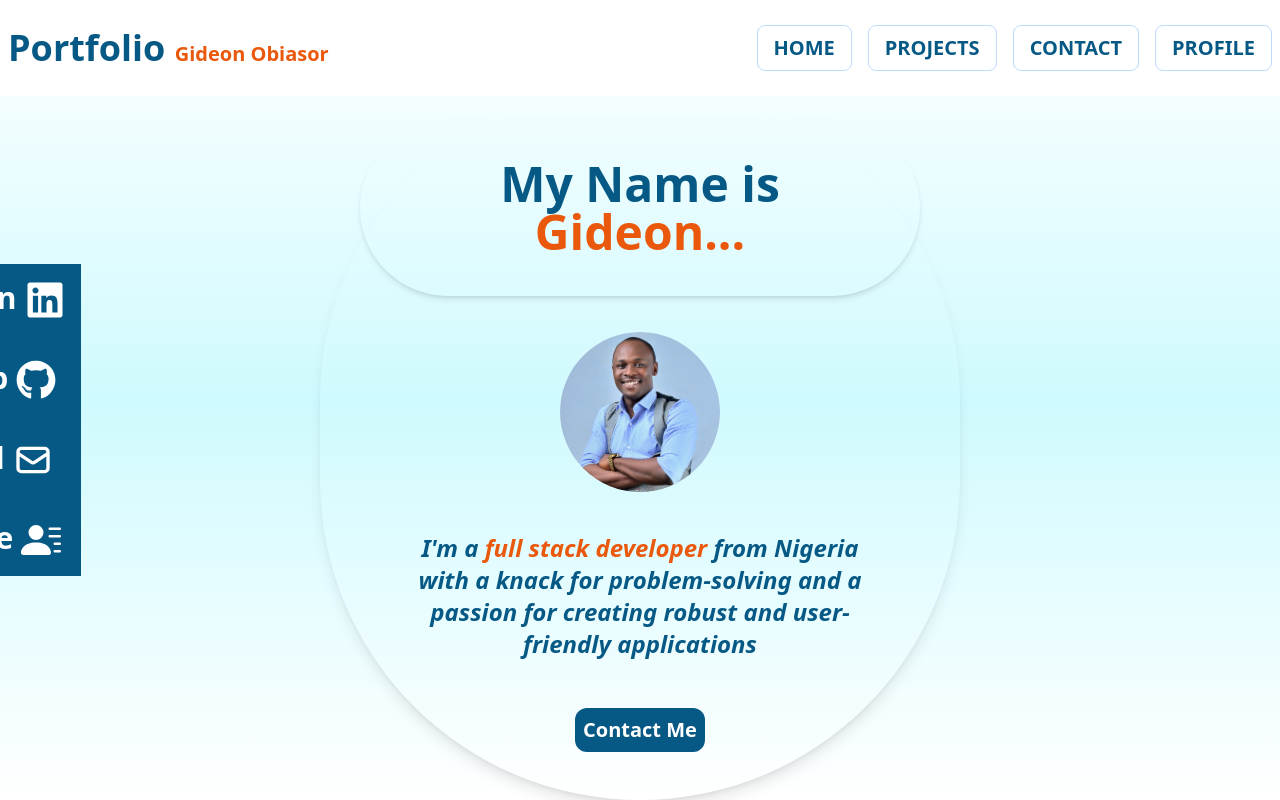
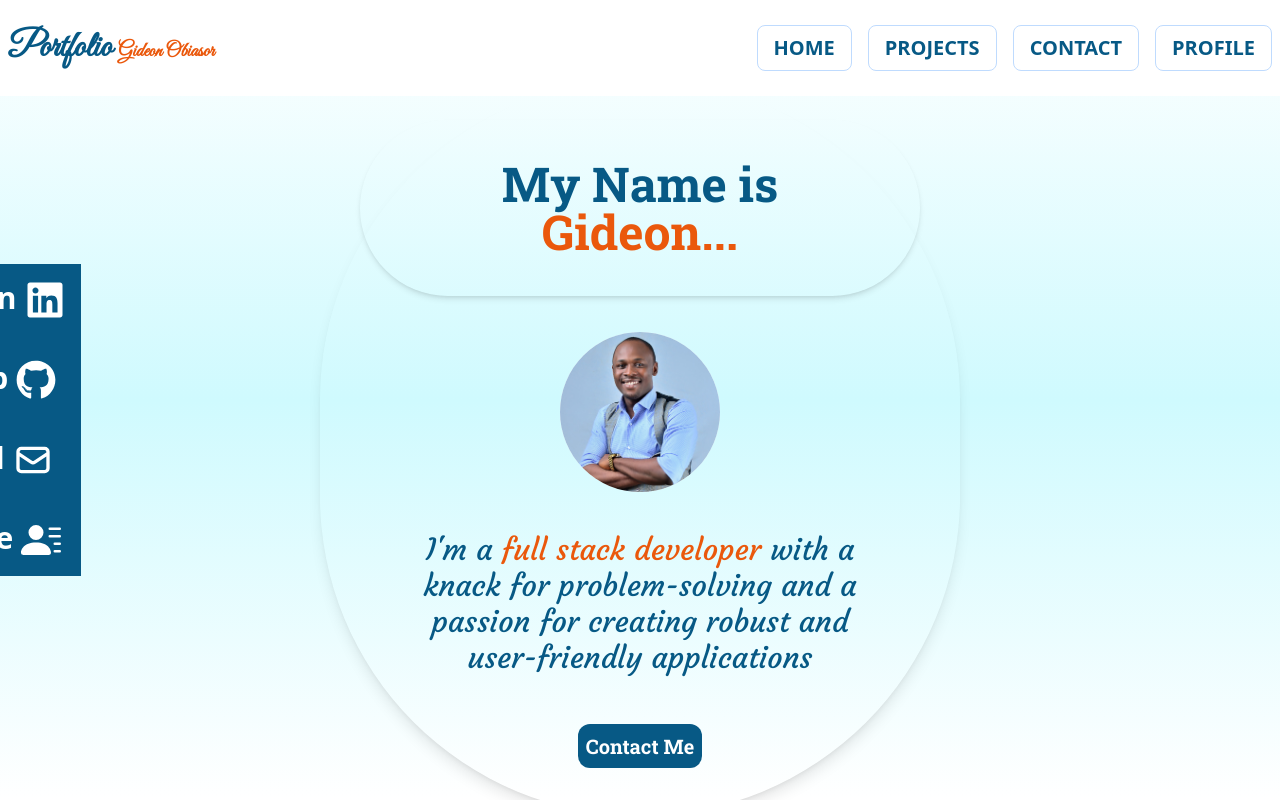
Before and after one commit to DrPlain/Drplain-portfolio, a React (Vite) app: page / in a window 1280 px wide. Shown: the top 800 px of the page. Built offline with nearby package versions, Linux system fonts and the light colour scheme.

Commit message:
Added some google fonts

```diff
--- a/index.html
+++ b/index.html
@@ -5,6 +5,25 @@
     <link rel="icon" type="image/svg+xml" href="/vite.svg" />
     <meta name="viewport" content="width=device-width, initial-scale=1.0" />
     <title>Portfolio website</title>
+
+    <!-- Google fonts -->
+    <link rel="preconnect" href="https://fonts.googleapis.com" />
+    <link rel="preconnect" href="https://fonts.gstatic.com" crossorigin />
+    <link
+      href="https://fonts.googleapis.com/css2?family=Roboto+Slab:wght@100;200;300;400;500;600;700;800;900&display=swap"
+      rel="stylesheet"
+    />
+    <link
+      href="https://fonts.googleapis.com/css2?family=Courgette&display=swap"
+      rel="stylesheet"
+    />
+    <link
+      href="https://fonts.googleapis.com/css2?family=Great+Vibes&display=swap"
+      rel="stylesheet"
+    />
+    <style>
+      @import url("https://fonts.googleapis.com/css2?family=Roboto+Slab:wght@100;200;300;400;500;600;700;800;900&display=swap");
+    </style>
   </head>
   <body>
     <div id="root"></div>
--- a/src/App.css
+++ b/src/App.css
@@ -0,0 +1 @@
+/* @import url('https://fonts.googleapis.com/css2?family=Roboto+Slab:wght@100;200;300;400;500;600;700;800;900&display=swap'); */
--- a/src/components/Experience.jsx
+++ b/src/components/Experience.jsx
@@ -150,15 +150,15 @@ export default function Experience() {
       name="experience"
       className="bg-gradient-to-b from-white via-cyan-100 to-white w-full"
     >
-      <div className="px-5 mt-32 md:px-20 pt-4 shadow-md rounded-full md:w-[80%] w-[95%] mb-10 mx-auto">
+      <div className="px-5 mt-32 md:px-20 pt-4 shadow-md rounded-full md:w-[80%] w-[95%] mb-10 mx-auto font-courgette">
         <p className="text-3xl md:text-4xl text-center text-orange-600 font-bold">
           Experience
         </p>
-        <p className="text-center p-4 text-xl md:text-3xl font-bold text-sky-800 italic ">
+        <p className="text-center p-4 text-xl md:text-3xl font-bold text-sky-800 ">
           These are technologies I have worked with
         </p>
       </div>
-      <div className="mx-auto p-5 flex flex-col justify-center w-full h-full text-sky-800 md:px-20 ">
+      <div className="mx-auto p-5 flex flex-col justify-center w-full h-full text-sky-800 md:px-20 font-courgette ">
         <div className="w-full grid grid-cols-2 sm:grid-cols-3 gap-8 text-center py8 px-12 sm:px-0">
           {technologies.map(({ id, name, src }) => (
             <div
--- a/src/components/Hero.jsx
+++ b/src/components/Hero.jsx
@@ -15,11 +15,11 @@ export default function Hero() {
             alt="Image of programming setup"
           />
         </div>
-        <p className="text-sky-800 text-2xl italic p-10 font-semibold">
+        <p className="text-sky-800 text-3xl p-10 font-courgette">
           I&apos;m a{" "}
-          <span className="text-orange-600">full stack developer</span> from
-          Nigeria with a knack for problem-solving and a passion for creating
-          robust and user-friendly applications
+          <span className="text-orange-600">full stack developer</span> with a
+          knack for problem-solving and a passion for creating robust and
+          user-friendly applications
         </p>
         <Link to={"/contact"}>
           <button className="bg-sky-800 text-white hover:bg-orange-600 m-2 p-2 text-xl font-bold rounded-xl hidden md:block">
--- a/src/components/Navbar.jsx
+++ b/src/components/Navbar.jsx
@@ -19,7 +19,7 @@ const Navbar = () => {
     <nav className="fixed top-0 z-10 bg-white flex items-center h-24 w-full justify-between mx-auto">
       {/* Logo */}
       <Link to="/">
-        <h2 className="text-4xl p-2 font-bold text-sky-800">
+        <h2 className="text-4xl p-2 font-bold text-sky-800 font-vibes">
           Portfolio{" "}
           <span className="text-xl text-orange-600">Gideon Obiasor</span>
         </h2>
--- a/src/pages/Home.jsx
+++ b/src/pages/Home.jsx
@@ -6,7 +6,7 @@ import Projects from "./Projects";
 
 export default function Home() {
   return (
-    <div className="h-screen bg-gradient-to-b from-white  via-cyan-100 to-white">
+    <div className="font-roboto h-screen bg-gradient-to-b from-white  via-cyan-100 to-white">
       {/* <Showcase /> */}
       <Hero />
       <Profile />
--- a/src/pages/Profile.jsx
+++ b/src/pages/Profile.jsx
@@ -3,7 +3,7 @@ export default function Profile() {
   return (
     <div className="md:mt-24 mt-6">
       <div className="">
-        <h1 className="text-3xl md:text-4xl font-bold text-orange-600 text-center p-2">
+        <h1 className="text-3xl md:text-4xl font-bold text-orange-600 text-center p-2 font-courgette">
           More about me...
         </h1>
       </div>
--- a/src/pages/Projects.jsx
+++ b/src/pages/Projects.jsx
@@ -36,11 +36,11 @@ export default function Projects() {
       name="projects"
       className="bg-gradient-to-b from-white via-cyan-100 to-white md:mt-28"
     >
-      <div className="pb-8 px-5 md:px-20 m-10 pt-4 shadow-md round rounded-full md:w-[80%] w-[95%] mb-10 mx-auto">
-        <p className="text-3xl md:text-4xl text-center text-orange-600 font-bold pb-2">
+      <div className="pb-8 px-5 md:px-20 m-10 pt-4 shadow-md round rounded-full md:w-[80%] w-[95%] mb-10 mx-auto font-">
+        <p className="text-3xl md:text-4xl text-center text-orange-600 font-bold pb-2 font-courgette">
           Projects
         </p>
-        <p className="text-2xl md:text-3xl p-3 text-sky-800 font-bold text-center italic">
+        <p className="text-2xl md:text-3xl p-3 text-sky-800 font-bold text-center font-courgette">
           Here are some of my works
         </p>
       </div>
--- a/tailwind.config.js
+++ b/tailwind.config.js
@@ -2,6 +2,11 @@
 export default {
   content: ["./index.html", "./src/**/*.{html,js,jsx,tsx,ts}"],
   theme: {
+    fontFamily: {
+      roboto: ["Roboto Slab", "serif"],
+      courgette: ["Courgette", "cursive"],
+      vibes: ["Great Vibes", "cursive"],
+    },
     extend: {},
   },
   plugins: [],
```
